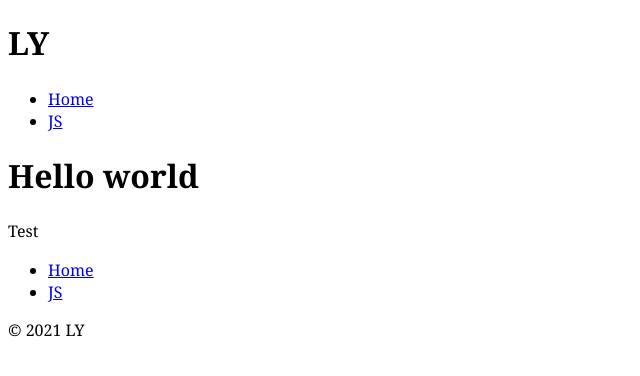
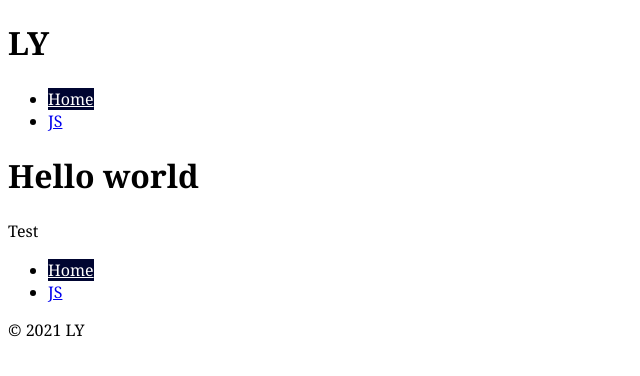
Before and after one commit to Jenuaz/Jenuaz.github.io, a Jekyll site: the page built from index.html, in a window 1280 px wide. Shown: the top 376 px of the page, without its empty margins (0-640 px from the left). Built offline with Jekyll 4.4.1, drawn with Linux system fonts in a browser that asks for light colours.

Commit message:
Update nav.html

```diff
--- a/_includes/nav.html
+++ b/_includes/nav.html
@@ -1,6 +1,6 @@
 <nav>
       <ul>
-          <li><a class="{% if page.url == '/index.html' %}current{% endif %}" href="{{site.baseurl}}/index.html">Home</a></li>
+          <li><a class="current" href="{{site.baseurl}}/index.html">Home</a></li>
           <li><a class="{% if page.url == '/javascript.html' %}current{% endif %}" href="{{site.baseurl}}/javascript.html">JS</a></li>
       </ul>
 </nav>
```
